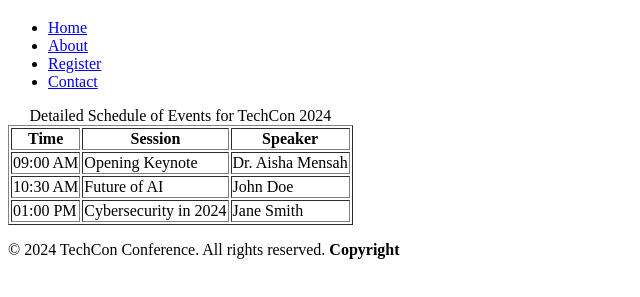
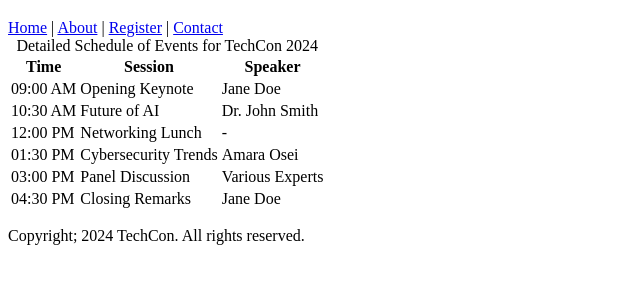
Before and after one commit to Keolos/TechCon_HTML, a plain HTML site: page techcon_website/schedule.html in a window 1280 px wide. Shown: the part 61-358 px from the top of the page, without its empty margins (0-640 px from the left). Drawn offline with Linux system fonts and the light colour scheme.

Commit message:
added copyright notice to footer in schedule.html

```diff
--- a/techcon_website/schedule.html
+++ b/techcon_website/schedule.html
@@ -1,28 +1,24 @@
 <!DOCTYPE html>
 <html lang="en">
 <head>
-    <meta charset="UTF-8">
-    <meta name="viewport" content="width=device-width, initial-scale=1.0">
+    <meta charset="UTF-8" />
+    <meta name="viewport" content="width=device-width, initial-scale=1.0" />
     <title>Schedule for TechCon 2024</title>
 </head>
 <body>
 
-    <!-- Header -->
     <header>
         <h1>Schedule for TechCon 2024</h1>
         <nav>
-            <ul>
-                <li><a href="index.html">Home</a></li>
-                <li><a href="about.html">About</a></li>
-                <li><a href="register.html">Register</a></li>
-                <li><a href="contact.html">Contact</a></li>
-            </ul>
+            <a href="index.html">Home</a> |
+            <a href="about.html">About</a> |
+            <a href="register.html">Register</a> |
+            <a href="contact.html">Contact</a>
         </nav>
     </header>
 
-    <!-- Main content -->
     <main>
-        <table border="1">
+        <table>
             <caption>Detailed Schedule of Events for TechCon 2024</caption>
             <thead>
                 <tr>
@@ -35,25 +31,39 @@
                 <tr>
                     <td>09:00 AM</td>
                     <td>Opening Keynote</td>
-                    <td>Dr. Aisha Mensah</td>
+                    <td>Jane Doe</td>
                 </tr>
                 <tr>
                     <td>10:30 AM</td>
                     <td>Future of AI</td>
-                    <td>John Doe</td>
+                    <td>Dr. John Smith</td>
                 </tr>
                 <tr>
-                    <td>01:00 PM</td>
-                    <td>Cybersecurity in 2024</td>
-                    <td>Jane Smith</td>
+                    <td>12:00 PM</td>
+                    <td>Networking Lunch</td>
+                    <td>-</td>
+                </tr>
+                <tr>
+                    <td>01:30 PM</td>
+                    <td>Cybersecurity Trends</td>
+                    <td>Amara Osei</td>
+                </tr>
+                <tr>
+                    <td>03:00 PM</td>
+                    <td>Panel Discussion</td>
+                    <td>Various Experts</td>
+                </tr>
+                <tr>
+                    <td>04:30 PM</td>
+                    <td>Closing Remarks</td>
+                    <td>Jane Doe</td>
                 </tr>
             </tbody>
         </table>
     </main>
 
-    <!-- Footer -->
     <footer>
-        <p>&copy; 2024 TechCon Conference. All rights reserved. <strong>Copyright</strong></p>
+        <p>Copyright; 2024 TechCon. All rights reserved.</p>
     </footer>
 
 </body>
```
